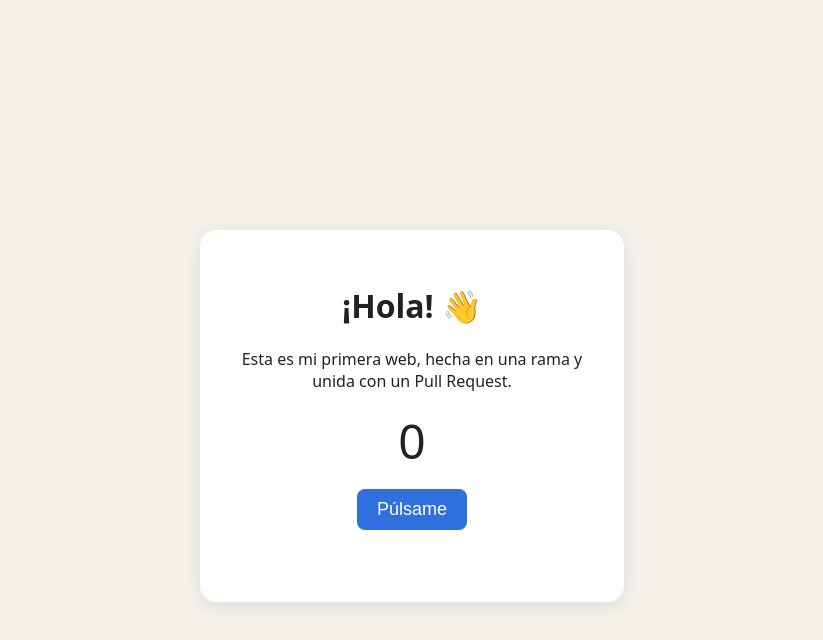
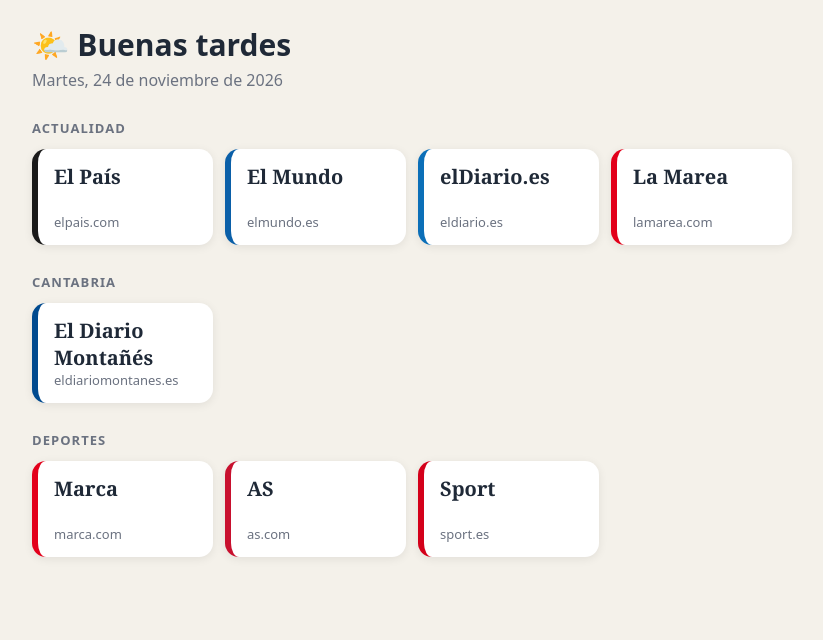
Before and after one commit to ajambrau/pruebaclaude, a plain HTML site: page index.html in a window 1280 px wide. Shown: the whole page, without its empty margins (228-1051 px from the left). Drawn offline with Linux system fonts and the light colour scheme.

Commit message:
Convertir la web en un kiosko de periódicos instalable
Co-Authored-By: Claude Opus 5.5 <noreply@anthropic.com>
Claude-Session: https://claude.ai/code/session_01NSpUunkgyUSpD1vv31T4yE

```diff
--- a/index.html
+++ b/index.html
@@ -2,37 +2,144 @@
 <html lang="es">
 <head>
   <meta charset="utf-8">
-  <meta name="viewport" content="width=device-width, initial-scale=1">
-  <title>Mi primera web</title>
+  <meta name="viewport" content="width=device-width, initial-scale=1, viewport-fit=cover">
+  <title>Mi Kiosko</title>
+  <meta name="description" content="Mis periódicos favoritos en un solo sitio.">
+  <meta name="theme-color" content="#1f2937">
+  <link rel="manifest" href="manifest.json">
+  <link rel="icon" href="icono.svg" type="image/svg+xml">
+  <link rel="apple-touch-icon" href="icono-192.png">
+  <meta name="apple-mobile-web-app-capable" content="yes">
+  <meta name="apple-mobile-web-app-title" content="Kiosko">
   <style>
-    body { font-family: system-ui, sans-serif; background: #f4f1ea; color: #222;
-           display: grid; place-items: center; min-height: 100vh; margin: 0; padding: 16px; }
-    .tarjeta { background: #fff; padding: 32px; border-radius: 16px; text-align: center;
-               box-shadow: 0 4px 20px rgba(0,0,0,.08); max-width: 360px; }
-    button { font-size: 18px; padding: 10px 20px; border: 0; border-radius: 8px;
-             background: #2f6fde; color: #fff; cursor: pointer; }
-    body { transition: background .4s; }
-    #contador { font-size: 48px; margin: 16px 0; }
-    #mensaje { min-height: 1.5em; font-weight: bold; margin-top: 16px; }
+    :root {
+      --fondo: #f4f1ea;
+      --texto: #1f2937;
+      --suave: #6b7280;
+      --tarjeta: #ffffff;
+      --sombra: 0 2px 10px rgba(0,0,0,.08);
+    }
+    @media (prefers-color-scheme: dark) {
+      :root {
+        --fondo: #111418;
+        --texto: #f3f4f6;
+        --suave: #9ca3af;
+        --tarjeta: #1c2128;
+        --sombra: 0 2px 10px rgba(0,0,0,.4);
+      }
+    }
+    * { box-sizing: border-box; }
+    body {
+      margin: 0;
+      font-family: system-ui, -apple-system, "Segoe UI", Roboto, sans-serif;
+      background: var(--fondo);
+      color: var(--texto);
+      padding: max(24px, env(safe-area-inset-top)) 16px 32px;
+    }
+    main { max-width: 760px; margin: 0 auto; }
+    header { margin-bottom: 24px; }
+    h1 { font-size: 30px; margin: 0 0 4px; }
+    #fecha { color: var(--suave); margin: 0; font-size: 16px; }
+    #fecha::first-letter { text-transform: uppercase; }
+    h2 {
+      font-size: 13px; text-transform: uppercase; letter-spacing: .08em;
+      color: var(--suave); margin: 28px 0 12px;
+    }
+    .rejilla {
+      display: grid;
+      grid-template-columns: repeat(auto-fill, minmax(160px, 1fr));
+      gap: 12px;
+    }
+    .periodico {
+      display: flex; flex-direction: column; justify-content: space-between;
+      min-height: 96px; padding: 14px 16px;
+      background: var(--tarjeta); color: var(--texto);
+      border-radius: 14px; box-shadow: var(--sombra);
+      border-left: 6px solid var(--color);
+      text-decoration: none;
+      transition: transform .1s ease;
+    }
+    .periodico:hover { transform: translateY(-2px); }
+    .periodico:active { transform: scale(.97); }
+    .periodico:focus-visible { outline: 3px solid var(--color); outline-offset: 2px; }
+    .nombre { font-family: Georgia, "Times New Roman", serif; font-size: 20px; font-weight: bold; }
+    .web { font-size: 13px; color: var(--suave); }
   </style>
 </head>
 <body>
-  <div class="tarjeta">
-    <h1>¡Hola! 👋</h1>
-    <p>Esta es mi primera web, hecha en una rama y unida con un Pull Request.</p>
-    <div id="contador">0</div>
-    <button onclick="pulsar()">Púlsame</button>
-    <div id="mensaje"></div>
-  </div>
+  <main>
+    <header>
+      <h1 id="saludo">📰 Mi Kiosko</h1>
+      <p id="fecha"></p>
+    </header>
+    <div id="secciones"></div>
+  </main>
+
   <script>
-    const colores = ['#f4f1ea', '#ffe3e3', '#e3f2ff', '#e6ffe3', '#fff6d6', '#f0e3ff'];
-    let clics = 0;
-    function pulsar() {
-      clics++;
-      document.getElementById('contador').textContent = clics;
-      document.body.style.background = colores[clics % colores.length];
-      if (clics === 10) document.getElementById('mensaje').textContent = '🏆 ¡10 clics! ¡Eres un crack!';
-      if (clics === 50) document.getElementById('mensaje').textContent = '🚀 ¡50 clics! ¿No te cansas?';
+    // ✏️ Para añadir o quitar periódicos, edita esta lista.
+    const secciones = [
+      {
+        titulo: 'Actualidad',
+        periodicos: [
+          { nombre: 'El País',     url: 'https://elpais.com',    color: '#1a1a1a' },
+          { nombre: 'El Mundo',    url: 'https://www.elmundo.es', color: '#0a5fa8' },
+          { nombre: 'elDiario.es', url: 'https://www.eldiario.es', color: '#0b6fb8' },
+          { nombre: 'La Marea',    url: 'https://www.lamarea.com', color: '#e2001a' },
+        ],
+      },
+      {
+        titulo: 'Cantabria',
+        periodicos: [
+          { nombre: 'El Diario Montañés', url: 'https://www.eldiariomontanes.es', color: '#004a8f' },
+        ],
+      },
+      {
+        titulo: 'Deportes',
+        periodicos: [
+          { nombre: 'Marca', url: 'https://www.marca.com', color: '#e3001b' },
+          { nombre: 'AS',    url: 'https://as.com',        color: '#c8102e' },
+          { nombre: 'Sport', url: 'https://www.sport.es',  color: '#d4001a' },
+        ],
+      },
+    ];
+
+    // Saludo según la hora y fecha de hoy
+    const ahora = new Date();
+    const hora = ahora.getHours();
+    const saludo = hora < 13 ? '☀️ Buenos días' : hora < 21 ? '🌤️ Buenas tardes' : '🌙 Buenas noches';
+    document.getElementById('saludo').textContent = saludo;
+    document.getElementById('fecha').textContent =
+      ahora.toLocaleDateString('es-ES', { weekday: 'long', day: 'numeric', month: 'long', year: 'numeric' });
+
+    // Pintar los periódicos
+    const contenedor = document.getElementById('secciones');
+    for (const seccion of secciones) {
+      const h2 = document.createElement('h2');
+      h2.textContent = seccion.titulo;
+      const rejilla = document.createElement('div');
+      rejilla.className = 'rejilla';
+      for (const p of seccion.periodicos) {
+        const a = document.createElement('a');
+        a.className = 'periodico';
+        a.href = p.url;
+        a.target = '_blank';
+        a.rel = 'noopener';
+        a.style.setProperty('--color', p.color);
+        const nombre = document.createElement('span');
+        nombre.className = 'nombre';
+        nombre.textContent = p.nombre;
+        const web = document.createElement('span');
+        web.className = 'web';
+        web.textContent = new URL(p.url).hostname.replace(/^www\./, '');
+        a.append(nombre, web);
+        rejilla.append(a);
+      }
+      contenedor.append(h2, rejilla);
+    }
+
+    // Permite instalar la web como app
+    if ('serviceWorker' in navigator) {
+      navigator.serviceWorker.register('sw.js').catch(() => {});
     }
   </script>
 </body>
```
Also changed, not shown: sw.js (added, +32 -0 lines), icono-192.png (added), icono-512.png (added), icono.svg (added), manifest.json (added), 1 other file.
